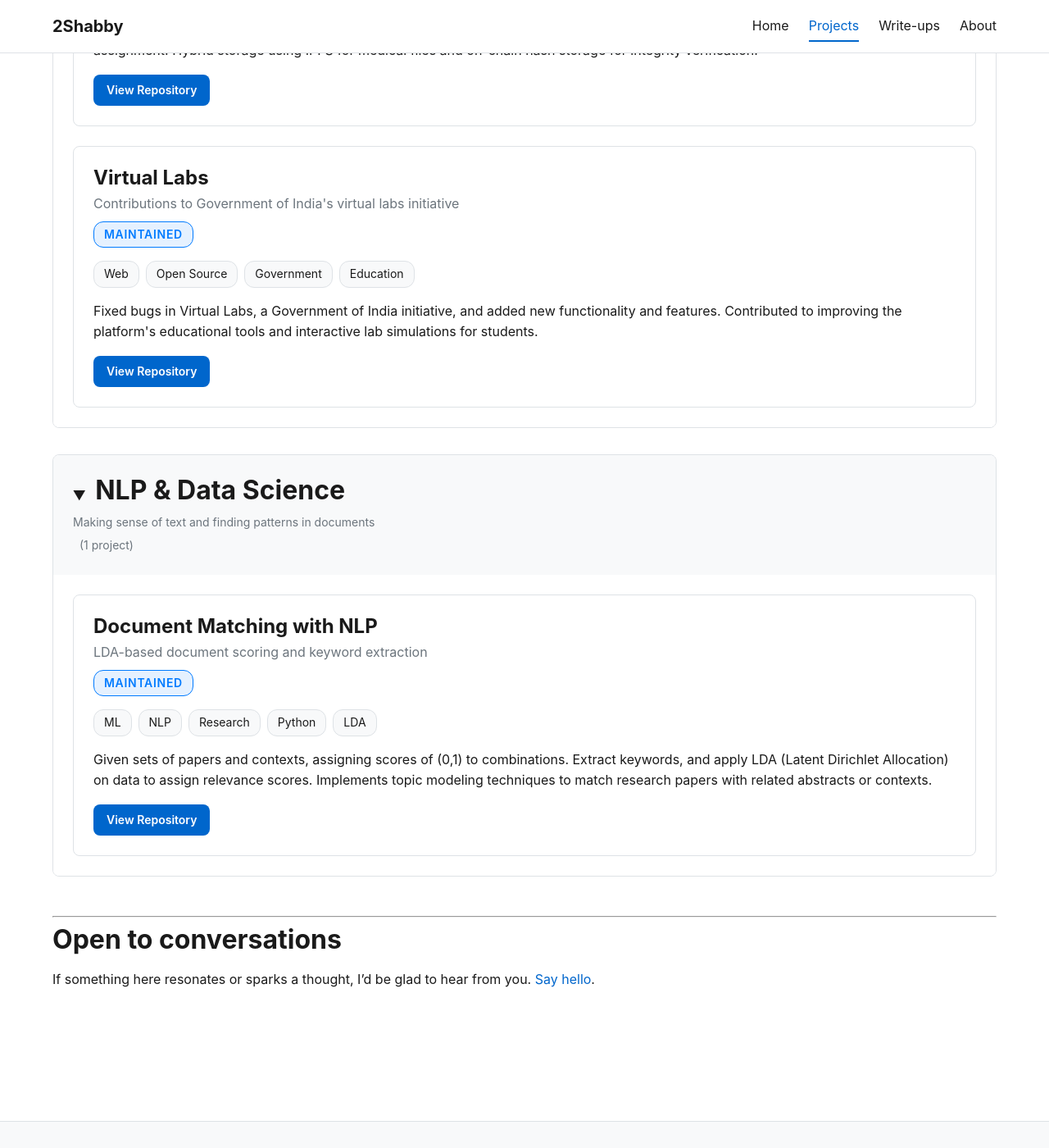
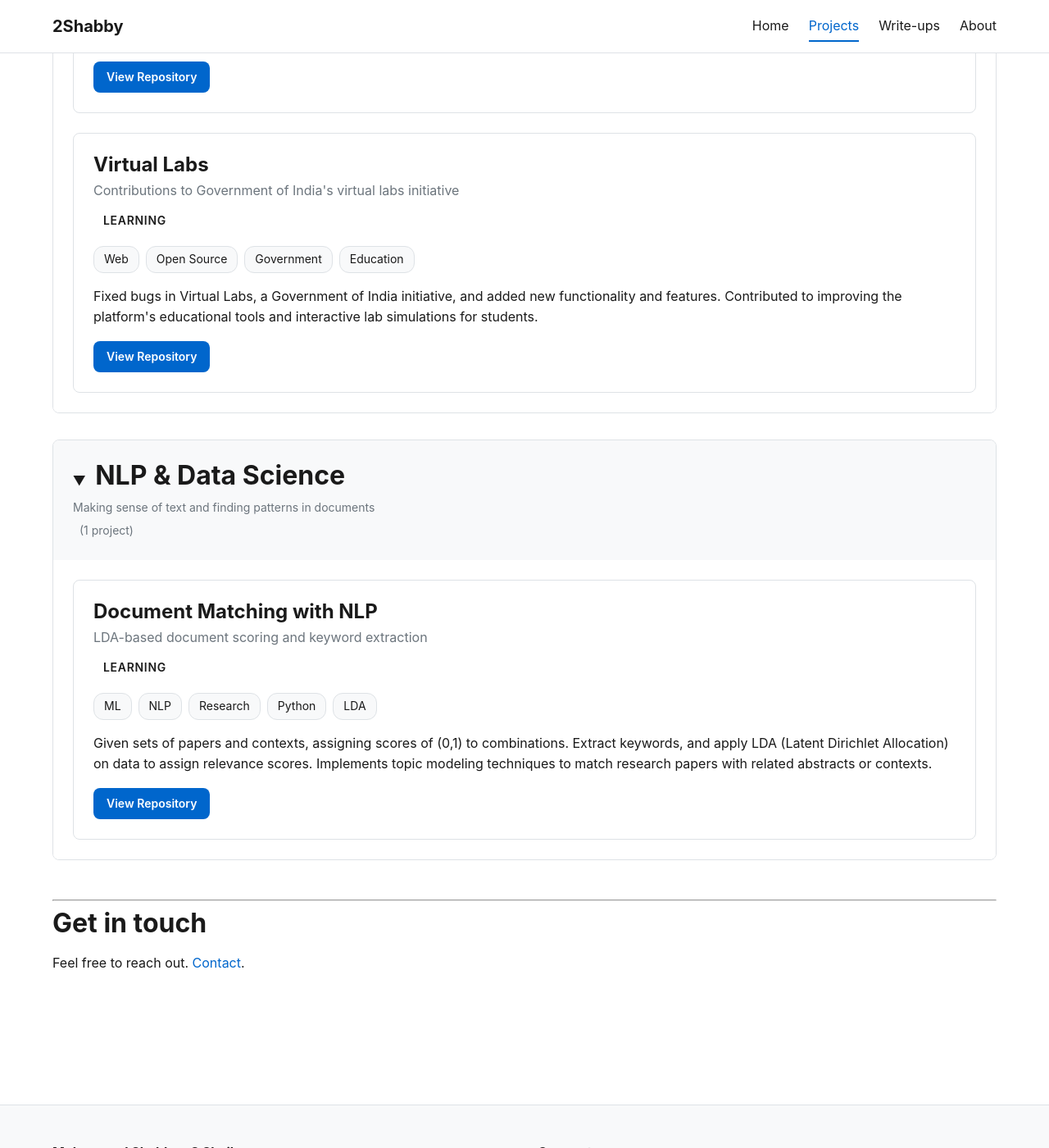
Before and after one commit to 2Shabby/2shabby.github.io, a Jekyll site: the page built from pages/projects.md, in a window 1280 px wide and 1400 px high, scrolled down 5793 px. Shown: the whole window at 82% size. Built offline with Jekyll 4.4.1, drawn with Linux system fonts in a browser that asks for light colours; some of the changed text lies outside the part shown.

Commit message:
tone: Change status to learning, simplify projects page

```diff
--- a/pages/projects.md
+++ b/pages/projects.md
@@ -1,7 +1,7 @@
 ---
 layout: page
 title: Projects
-description: Things I've tended to over time.
+description: Things I've worked on.
 permalink: /projects/
 ---
 
@@ -27,6 +27,6 @@ permalink: /projects/
 
 ---
 
-## Open to conversations
+## Get in touch
 
-If something here resonates or sparks a thought, I'd be glad to hear from you. [Say hello]({{ '/about/' | relative_url }}).
+Feel free to reach out. [Contact]({{ '/about/' | relative_url }}).
```
Also changed, not shown: _data/projects.yml (+10 -10 lines).
